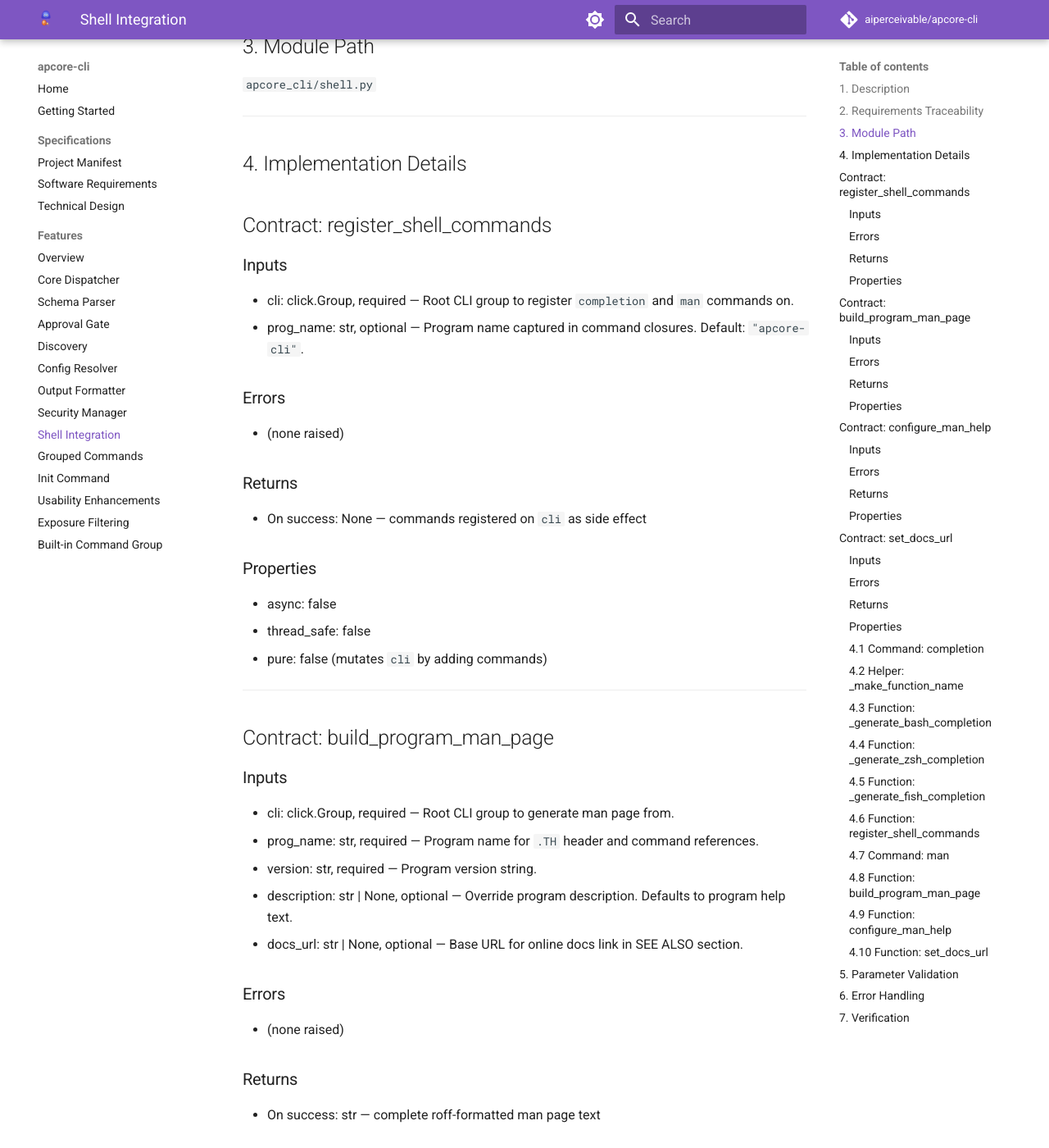
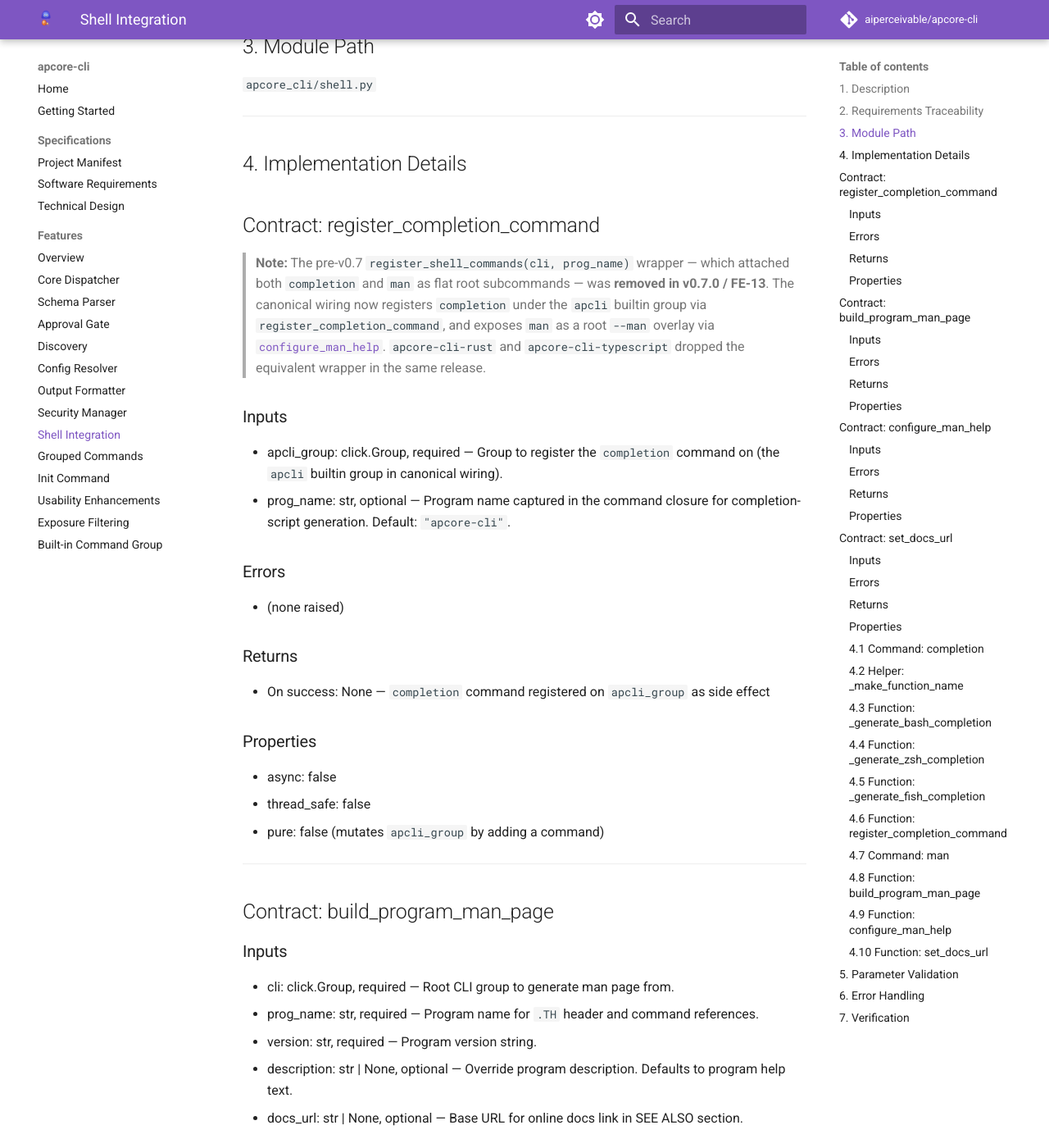
Before and after one commit to aiperceivable/apcore-cli, an MkDocs documentation site: the page built from docs/features/shell-integration.md, in a window 1280 px wide and 1400 px high, scrolled down 854 px. Shown: the whole window at 82% size. Built offline with MkDocs 1.6.1 and Material for MkDocs 9.7.7, drawn with Linux system fonts in a browser that asks for light colours; comment, search, counter and statistics services are not loaded; some of the changed text lies outside the part shown.

Commit message:
docs: retire stale register_shell_commands spec in shell-integration.md (docs/features/shell-integration.md:35)
D9-004: the spec presented register_shell_commands as live current API
(Contract block §4, Function spec §4.6), but it was removed from Rust/TS
in v0.7.0/FE-13 and is now test-only in Python (see apcore-cli-python
D9-001). Replace the Contract with register_completion_command (the actual
current per-command registrar) and convert §4.6 to a removal/migration note
pointing to register_completion_command + configure_man_help. Aligns with
tech-design.md:1119 and builtin-group.md:72 which already mark it retired.

```diff
--- a/docs/features/shell-integration.md
+++ b/docs/features/shell-integration.md
@@ -32,22 +32,30 @@ Shell Integration provides two subcommands: `apcore-cli completion <shell>` for
 
 ## 4. Implementation Details
 
-## Contract: register_shell_commands
+## Contract: register_completion_command
+
+> **Note:** The pre-v0.7 `register_shell_commands(cli, prog_name)` wrapper — which
+> attached both `completion` and `man` as flat root subcommands — was **removed in
+> v0.7.0 / FE-13**. The canonical wiring now registers `completion` under the `apcli`
+> builtin group via `register_completion_command`, and exposes `man` as a root
+> `--man` overlay via [`configure_man_help`](#contract-configure_man_help).
+> `apcore-cli-rust` and `apcore-cli-typescript` dropped the equivalent wrapper in the
+> same release.
 
 ### Inputs
-- cli: click.Group, required — Root CLI group to register `completion` and `man` commands on.
-- prog_name: str, optional — Program name captured in command closures. Default: `"apcore-cli"`.
+- apcli_group: click.Group, required — Group to register the `completion` command on (the `apcli` builtin group in canonical wiring).
+- prog_name: str, optional — Program name captured in the command closure for completion-script generation. Default: `"apcore-cli"`.
 
 ### Errors
 - (none raised)
 
 ### Returns
-- On success: None — commands registered on `cli` as side effect
+- On success: None — `completion` command registered on `apcli_group` as side effect
 
 ### Properties
 - async: false
 - thread_safe: false
-- pure: false (mutates `cli` by adding commands)
+- pure: false (mutates `apcli_group` by adding a command)
 
 ---
 
@@ -194,11 +202,13 @@ Logic steps:
 2. For `exec` second-level completion: inline command with `prog_name` double-quoted.
 3. Return the script as a string.
 
-### 4.6 Function: `register_shell_commands`
+### 4.6 Function: `register_completion_command`
 
-**Signature**: `register_shell_commands(cli: click.Group, prog_name: str = "apcore-cli") -> None`
+**Signature**: `register_completion_command(apcli_group: click.Group, prog_name: str = "apcore-cli") -> None`
 
-Registers the `completion` and `man` commands on `cli`. The `prog_name` parameter is captured in closures so the completion generators and man page use the correct program name at runtime (resolved from `ctx.find_root().info_name` when available, otherwise from the `prog_name` argument).
+Registers the `completion` command on `apcli_group` (the `apcli` builtin group). The `prog_name` parameter is captured in the command closure so the completion generators use the correct program name at runtime (resolved from `ctx.find_root().info_name` when available, otherwise from the `prog_name` argument). `man` is no longer a flat subcommand — it is exposed as a root `--man` overlay via `configure_man_help` (§4.9).
+
+> **Removed:** `register_shell_commands(cli, prog_name)` (the pre-v0.7 flat wrapper that attached `completion` and `man` as root subcommands) was removed in v0.7.0 / FE-13. Use `register_completion_command` for `completion` and `configure_man_help` for `man`.
 
 ### 4.7 Command: `man`
 
```
